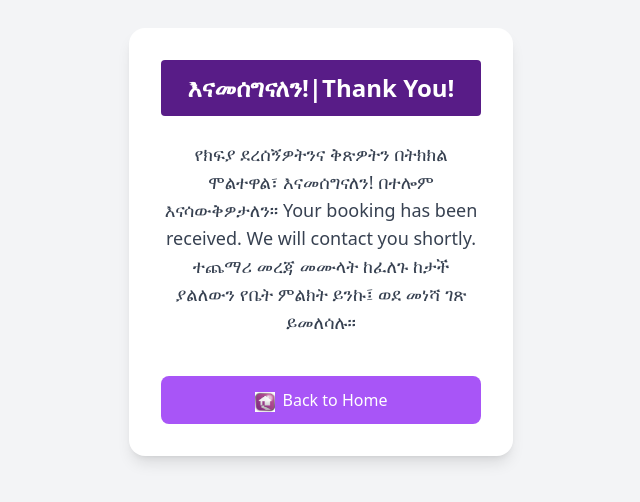
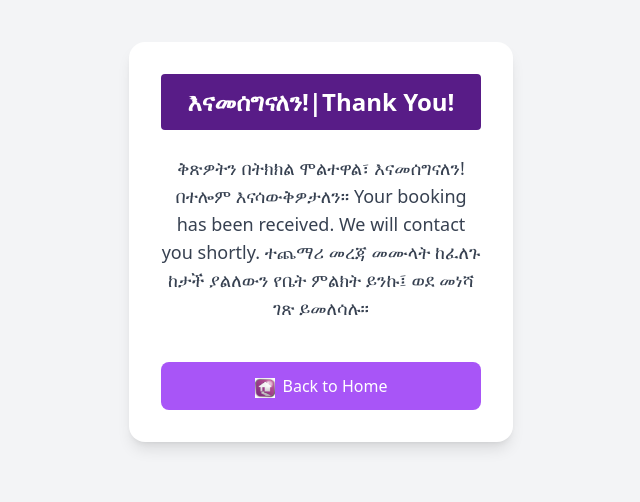
Before and after one commit to guzopayment/client, a React (Vite) app: page /thank-you in a window 1280 px wide. Shown: the part 158-660 px from the top of the page, without its empty margins (319-959 px from the left). Built offline with nearby package versions, Linux system fonts and the light colour scheme; no server answers.

Commit message:
update success message

```diff
--- a/src/pages/QuestionnaireForm.jsx
+++ b/src/pages/QuestionnaireForm.jsx
@@ -19,11 +19,16 @@ export default function QuestionnaireForm() {
     try {
       await api.post("/questionnaire", form);
 
-      alert("Submitted successfully");
-
+      // alert("Submitted successfully");
+      <p className="text-center mt-40 text-xl text-purple-900 font-extrabold animate-pulse">
+        Submiting...
+      </p>;
+      navigate("/thank-you");
       setForm({});
     } catch (err) {
-      alert(err.response?.data?.message || "Submission failed");
+      alert(
+        err.response?.data?.message || "የተሳሳተ ነገር ተከስቷል፤ እባክዎን እንደገና ይሞክሩ!",
+      );
     }
   };
   const SUBCITIES = [
--- a/src/pages/ThankYou.jsx
+++ b/src/pages/ThankYou.jsx
@@ -9,9 +9,9 @@ export default function ThankYou() {
         <div className="text-lg text-gray-700 mb-4">
           <p>
             {" "}
-            የክፍያ ደረሰኝዎትንና ቅጽዎትን በትክክል ሞልተዋል፣ እናመሰግናለን! በተሎም እናሳውቅዎታለን። Your
-            booking has been received. We will contact you shortly. ተጨማሪ መረጃ
-            መሙላት ከፈለጉ ከታች ያልለውን የቤት ምልክት ይንኩ፤ ወደ መነሻ ገጽ ይመለሳሉ።
+            ቅጽዎትን በትክክል ሞልተዋል፣ እናመሰግናለን! በተሎም እናሳውቅዎታለን። Your booking has been
+            received. We will contact you shortly. ተጨማሪ መረጃ መሙላት ከፈለጉ ከታች ያልለውን
+            የቤት ምልክት ይንኩ፤ ወደ መነሻ ገጽ ይመለሳሉ።
           </p>
         </div>
         <div>
```
